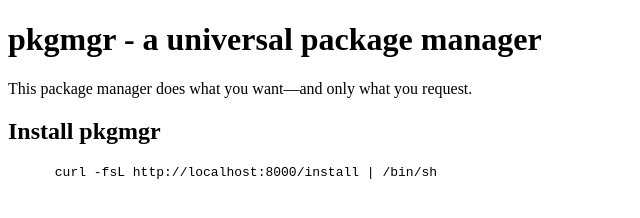
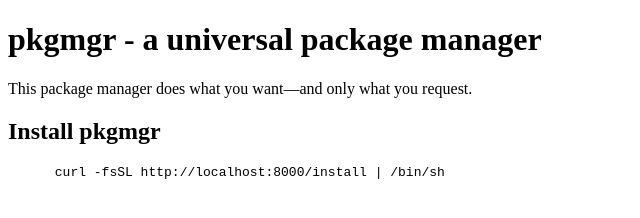
Before and after one commit to pkgmgr/pkgmgr, a plain HTML site: page public/index.html in a window 1280 px wide. Shown: the full height of the page, 0-640 px from the left. Drawn offline with Linux system fonts and the light colour scheme.

```diff
--- a/public/index.html
+++ b/public/index.html
@@ -12,7 +12,7 @@
 
     <h2>Install pkgmgr</h2>
     <pre>
-      curl -fsL http://localhost:8000/install | /bin/sh
+      curl -fsSL http://localhost:8000/install | /bin/sh
     </pre>
 
   </body>
```
Also changed, not shown: 1 other file.
